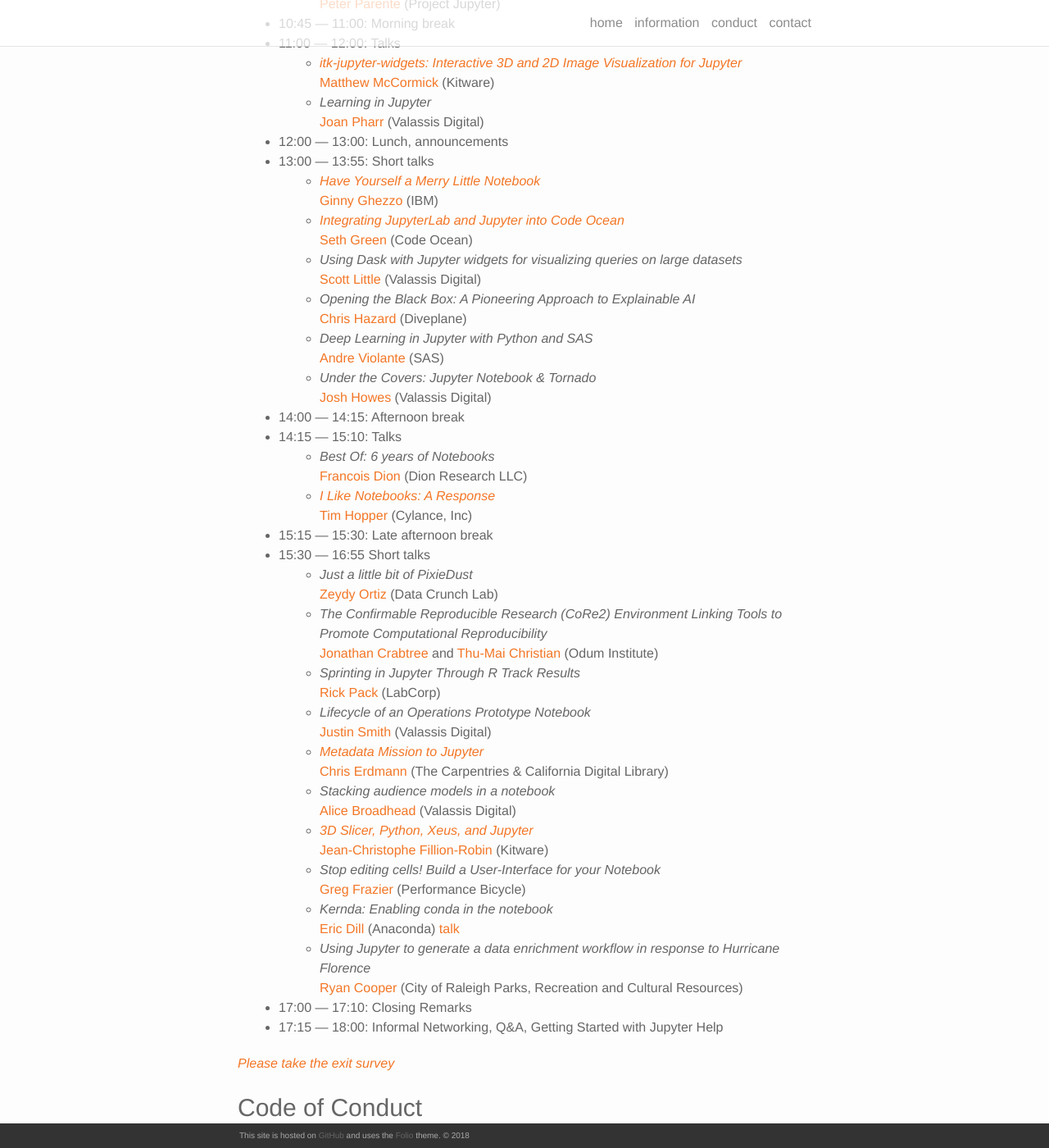
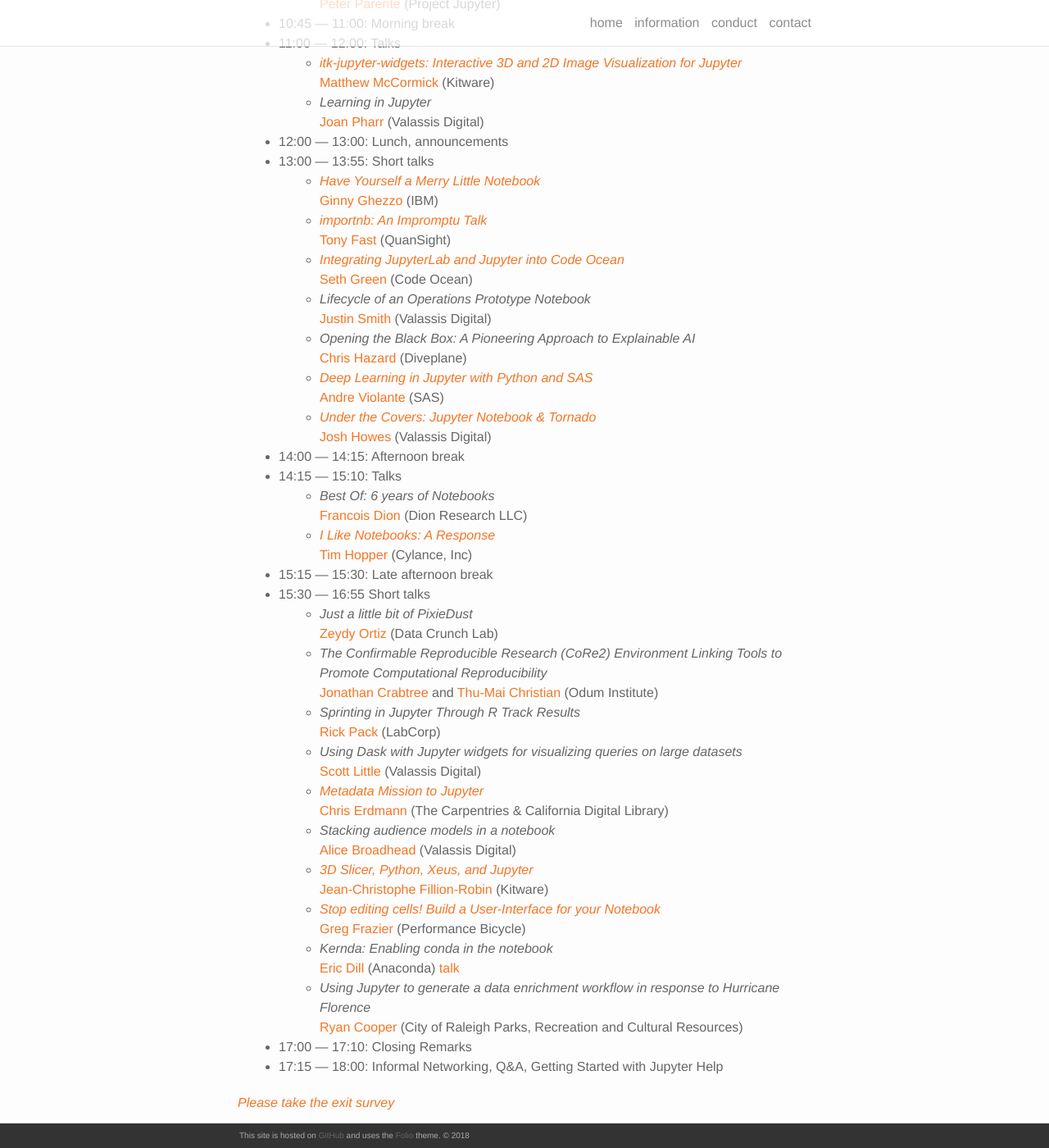
Before and after one commit to bogoli/-folio, a Jekyll site: the page built from information.md, in a window 1280 px wide and 1400 px high, scrolled down 697 px. Shown: the whole window at 82% size. Built offline with Jekyll 4.4.1, drawn with Linux system fonts in a browser that asks for light colours; nearby versions of some CDN libraries.

Commit message:
Link talks from gitter

```diff
--- a/information.md
+++ b/information.md
@@ -29,25 +29,26 @@ November 13, 2018<br />
 * 12:00 — 13:00: Lunch, announcements
 * 13:00 — 13:55: Short talks
     * [*Have Yourself a Merry Little Notebook*](https://docs.google.com/presentation/d/e/2PACX-1vTkUcBEni7k0htimR4DzceNcN_RSfZMVENpqXYq4DCe_JTs8VnoAnMpRsUoAnQcjMrE6Un_J8xAPqhR/pub)<br/>[Ginny Ghezzo](https://twitter.com/ginnyghezzo) (IBM)
+    * [*importnb: An Impromptu Talk*](https://github.com/deathbeds/importnb)<br />[Tony Fast](https://twitter.com/docfast) (QuanSight)
     * *[Integrating JupyterLab and Jupyter into Code Ocean](https://github.com/setgree/jupyter-day-presentation)*<br />[Seth Green](https://www.linkedin.com/in/setgree/) (Code Ocean)
-    * *Using Dask with Jupyter widgets for visualizing queries on large datasets*<br />[Scott Little](https://github.com/scottlittle) (Valassis Digital)
+    * *Lifecycle of an Operations Prototype Notebook*<br />[Justin Smith](https://www.linkedin.com/in/smithjustinj/) (Valassis Digital)
     * *Opening the Black Box: A Pioneering Approach to Explainable AI*<br />[Chris Hazard](https://www.linkedin.com/in/chrishazard/) (Diveplane)
-    * *Deep Learning in Jupyter with Python and SAS*<br />[Andre Violante](https://github.com/aviolante) (SAS)
-    * *Under the Covers: Jupyter Notebook &amp; Tornado*<br />[Josh Howes](https://github.com/josh-howes) (Valassis Digital)
+    * [*Deep Learning in Jupyter with Python and SAS*](https://github.com/sassoftware/python-dlpy/blob/master/examples/Identifying_Superheroes_From_Product_Images.ipynb)<br />[Andre Violante](https://github.com/aviolante) (SAS)
+    * [*Under the Covers: Jupyter Notebook &amp; Tornado*](https://gist.github.com/josh-howes/50e53f3ad52e11b2bc85fb6964147107)<br />[Josh Howes](https://github.com/josh-howes) (Valassis Digital)
 * 14:00 — 14:15: Afternoon break
 * 14:15 — 15:10: Talks
-	* *Best Of: 6 years of Notebooks*<br />[Francois Dion](https://twitter.com/f_dion) (Dion Research LLC)
+    * *Best Of: 6 years of Notebooks*<br />[Francois Dion](https://twitter.com/f_dion) (Dion Research LLC)
     * [*I Like Notebooks: A Response*](https://docs.google.com/presentation/d/1XmbeH_sdOKqhi05_FbH2EdRw948i8IvBz1PdfJGbhf4/edit?usp=sharing)<br />[Tim Hopper](https://twitter.com/tdhopper) (Cylance, Inc)
 * 15:15 — 15:30: Late afternoon break
 * 15:30 — 16:55  Short talks
     * *Just a little bit of PixieDust*<br />[Zeydy Ortiz](https://twitter.com/DrZeydy) (Data Crunch Lab)
     * *The Confirmable Reproducible Research (CoRe2) Environment Linking Tools to Promote Computational Reproducibility*<br />[Jonathan Crabtree](https://twitter.com/jonc1438) and [Thu-Mai Christian](https://twitter.com/tl_christian) (Odum Institute)
     * *Sprinting in Jupyter Through R Track Results*<br />[Rick Pack](https://twitter.com/rick_pack2) (LabCorp)
-    * *Lifecycle of an Operations Prototype Notebook*<br />[Justin Smith](https://www.linkedin.com/in/smithjustinj/) (Valassis Digital)
+    * *Using Dask with Jupyter widgets for visualizing queries on large datasets*<br />[Scott Little](https://github.com/scottlittle) (Valassis Digital)
     * *[Metadata Mission to Jupyter](https://github.com/libcce/TriangleJupyter/blob/master/presentations/Metadata-Mission-to-Jupyter.pdf)*<br />[Chris Erdmann](https://twitter.com/libcce) (The Carpentries & California Digital Library)
     * *Stacking audience models in a notebook*<br />[Alice Broadhead](https://twitter.com/alicebroadhead) (Valassis Digital)
     * *[3D Slicer, Python, Xeus, and Jupyter](http://bit.ly/2018-jupyterday-triangle-slicer)*<br/>[Jean-Christophe Fillion-Robin](https://twitter.com/thehiddenbrain) (Kitware)
-    * *Stop editing cells! Build a User-Interface for your Notebook*<br />[Greg Frazier](https://www.linkedin.com/in/gnfrazier/) (Performance Bicycle)
+    * [*Stop editing cells! Build a User-Interface for your Notebook*](https://github.com/gnfrazier/jupyter-day-presentation)<br />[Greg Frazier](https://www.linkedin.com/in/gnfrazier/) (Performance Bicycle)
     * *Kernda: Enabling conda in the notebook*<br />[Eric Dill](https://twitter.com/chemisist) (Anaconda) [talk](https://docs.google.com/presentation/d/1V3a3t6545PvKktgjvkpfXRUA7tw7fu3G43NcBHCjyeE/)
     * *Using Jupyter to generate a data enrichment workflow in response to Hurricane Florence*<br />[Ryan Cooper](https://twitter.com/maptastik) (City of Raleigh Parks, Recreation and Cultural Resources)
 * 17:00 — 17:10: Closing Remarks
```
